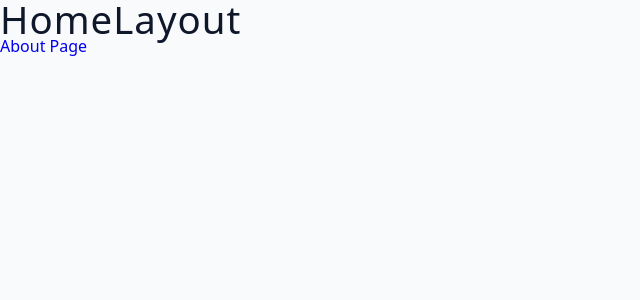
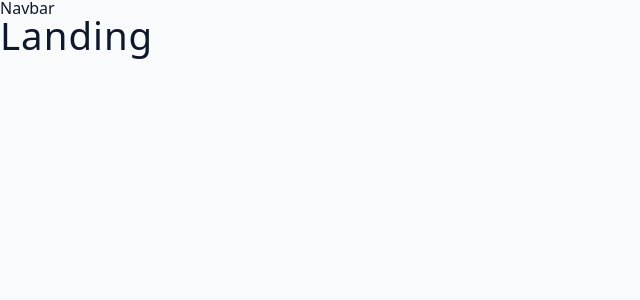
Before and after one commit to ProfessorBunny/Cheers-Lounge, a React (Vite) app: page / in a window 1280 px wide. Shown: the top 300 px of the page, without its empty margins (0-640 px from the left). Built offline with nearby package versions, Linux system fonts and the light colour scheme.

Commit message:
Nesting Pages

```diff
--- a/src/App.jsx
+++ b/src/App.jsx
@@ -12,10 +12,28 @@ const router = createBrowserRouter([
   {
     path: "/",
     element: <HomeLayout />,
-  },
-  {
-    path: "/about",
-    element: <About />,
+    children: [
+      {
+        index: true,
+        element: <Landing />,
+      },
+      {
+        path: "/cocktail",
+        element: <Cocktail />,
+      },
+      {
+        path: "/newsletter",
+        element: <Newsletter />,
+      },
+      {
+        path: "/error",
+        element: <Error />,
+      },
+      {
+        path: "/about",
+        element: <About />,
+      },
+    ],
   },
 ]);
 const App = () => {
--- a/src/pages/About.jsx
+++ b/src/pages/About.jsx
@@ -3,7 +3,7 @@ import { Link } from "react-router-dom";
 const About = () => {
   return (
     <div>
-      <h2>About</h2>
+      <h4>About</h4>
       <Link to="/"> Home Page </Link>
     </div>
   );
--- a/src/pages/Cocktail.jsx
+++ b/src/pages/Cocktail.jsx
@@ -1,4 +1,4 @@
 const Cocktail = () => {
-  return <div>Cocktail</div>;
+  return <h4>Cocktail</h4>;
 };
 export default Cocktail;
--- a/src/pages/Error.jsx
+++ b/src/pages/Error.jsx
@@ -1,4 +1,4 @@
 const Error = () => {
-  return <div>Error</div>;
+  return <h4>Error</h4>;
 };
 export default Error;
--- a/src/pages/HomeLayout.jsx
+++ b/src/pages/HomeLayout.jsx
@@ -1,10 +1,10 @@
-import { Link } from "react-router-dom";
+import { Outlet } from "react-router-dom";
 
 const HomeLayout = () => {
   return (
     <div>
-      <h2>HomeLayout</h2>
-      <Link to="/about">About Page</Link>
+      <nav>Navbar</nav>
+      <Outlet />
     </div>
   );
 };
--- a/src/pages/Landing.jsx
+++ b/src/pages/Landing.jsx
@@ -1,4 +1,4 @@
 const Landing = () => {
-  return <div>Landing</div>;
+  return <h2>Landing</h2>;
 };
 export default Landing;
--- a/src/pages/NewsLetter.jsx
+++ b/src/pages/NewsLetter.jsx
@@ -1,4 +1,4 @@
 const NewsLetter = () => {
-  return <div>NewsLetter</div>;
+  return <h4>NewsLetter</h4>;
 };
 export default NewsLetter;
```
